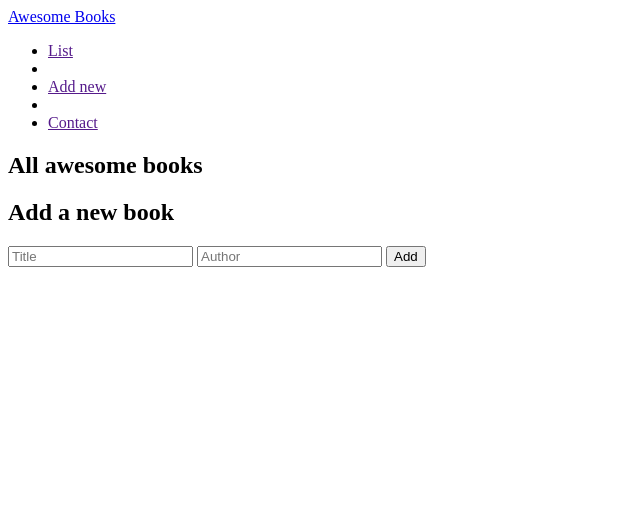
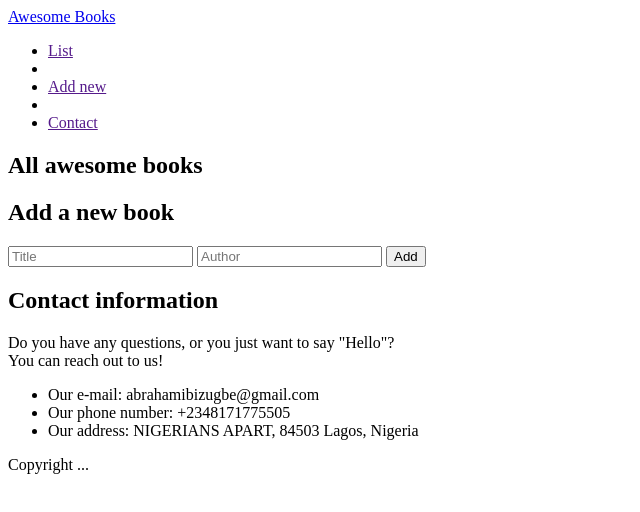
Before and after one commit to Ibizugbe/awesome-book-ES6, a plain HTML site: page index.html in a window 1280 px wide. Shown: the whole page, without its empty margins (0-640 px from the left). Drawn offline with Linux system fonts and the light colour scheme.

Commit message:
add footer to index page

```diff
--- a/index.html
+++ b/index.html
@@ -53,9 +53,24 @@
           <input type="submit" value="Add" />
         </form>
       </section>
+      <!-- contact sectiom -->
+      <section id="contact-info">
+        <h1>Contact information</h1>
+        <p>
+          Do you have any questions, or you just want to say "Hello"? <br />You
+          can reach out to us!
+        </p>
+        <ul>
+          <li>Our e-mail: abrahamibizugbe@gmail.com</li>
+          <li>Our phone number: +2348171775505</li>
+          <li>Our address: NIGERIANS APART, 84503 Lagos, Nigeria</li>
+        </ul>
+      </section>
     </main>
-
-    <footer></footer>
+    <!-- FOOTER CONTENT -->
+    <footer>
+      <p>Copyright ...</p>
+    </footer>
     <script src="index.js"></script>
   </body>
 </html>
```
